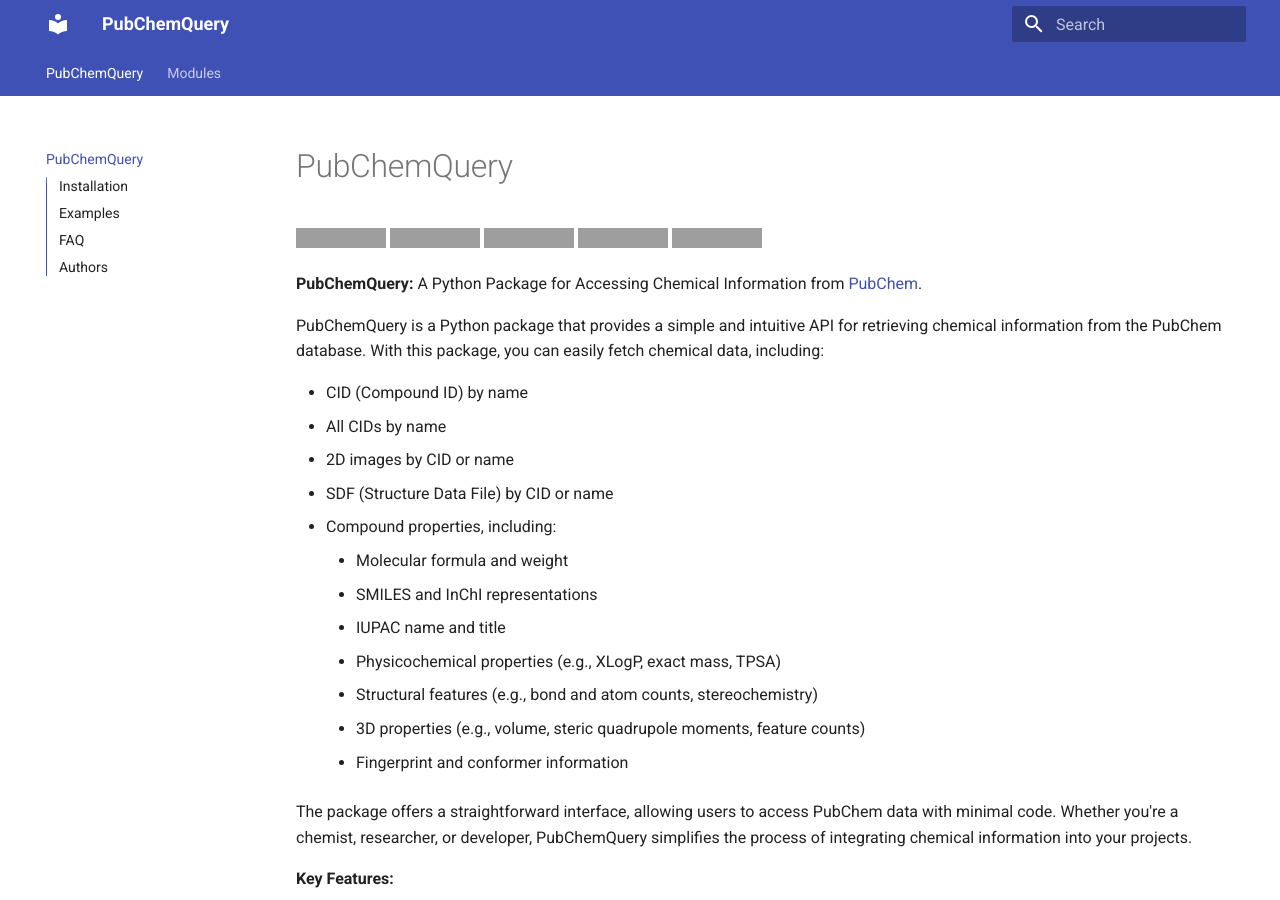
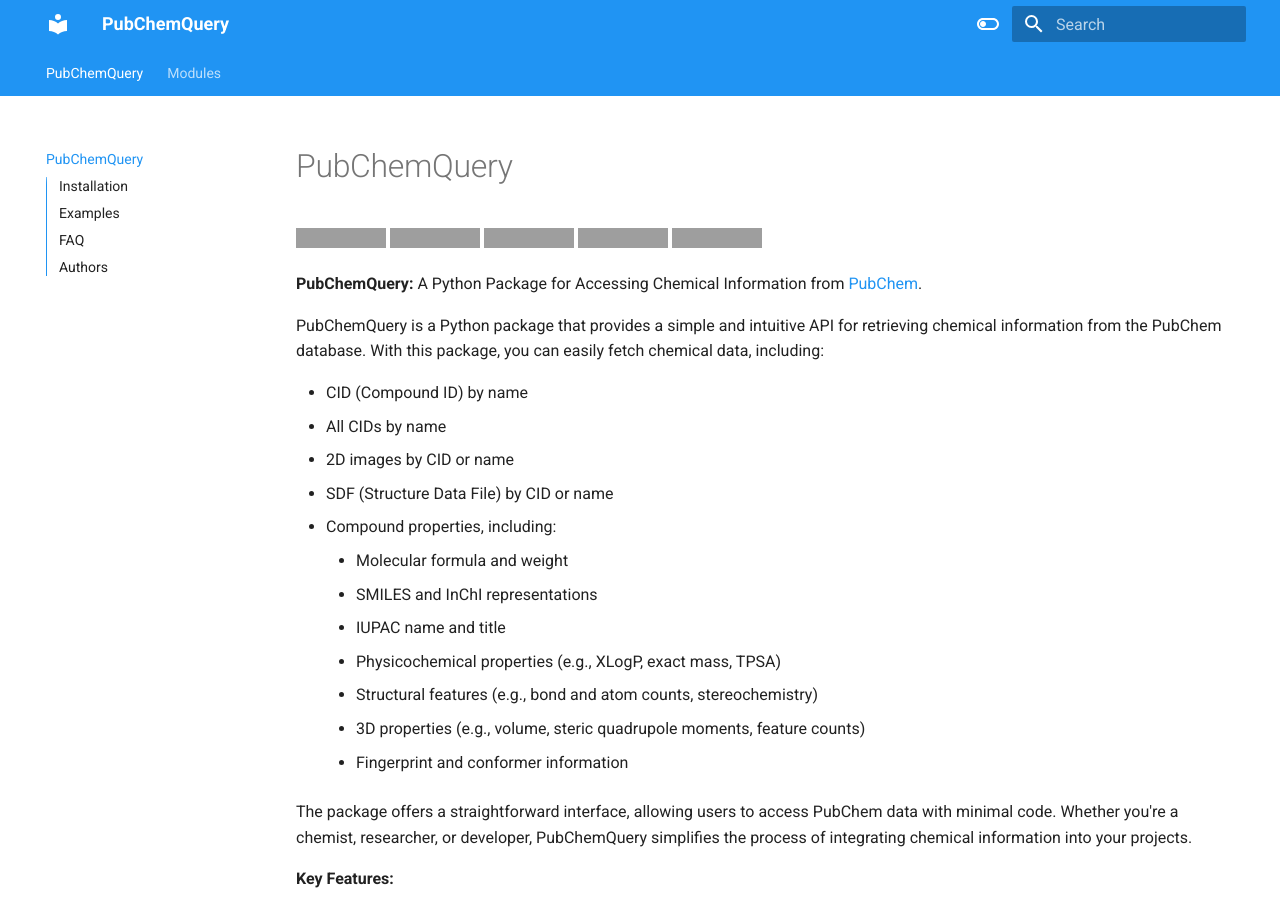
Before and after one commit to sinagilassi/PubChemQuery, an MkDocs documentation site: the page built from docs/index.md, in a window 1280 px wide and 900 px high. Built offline with MkDocs 1.6.1 and Material for MkDocs 9.7.7, drawn with Linux system fonts in a browser that asks for light colours; grey boxes are pictures that could not be loaded.

```diff
--- a/mkdocs.yml
+++ b/mkdocs.yml
@@ -12,19 +12,19 @@ theme:
     - content.code.annotation
     - content.code.copy
   language: en
-  # palette:
-  #   - scheme: default
-  #     toggle:
-  #       icon: material/toggle-switch-off-outline
-  #       name: Switch to dark mode
-  #     primary: blue
-  #     accent: orange
-  #   - scheme: slate
-  #     toggle:
-  #       icon: material/toggle-switch
-  #       name: Switch to light mode
-  #     primary: blue
-  #     accent: yellow
+  palette:
+    - scheme: default
+      toggle:
+        icon: material/toggle-switch-off-outline
+        name: Switch to dark mode
+      primary: blue
+      accent: orange
+    - scheme: slate
+      toggle:
+        icon: material/toggle-switch
+        name: Switch to light mode
+      primary: blue
+      accent: yellow
 
 plugins:
   # - social
```
